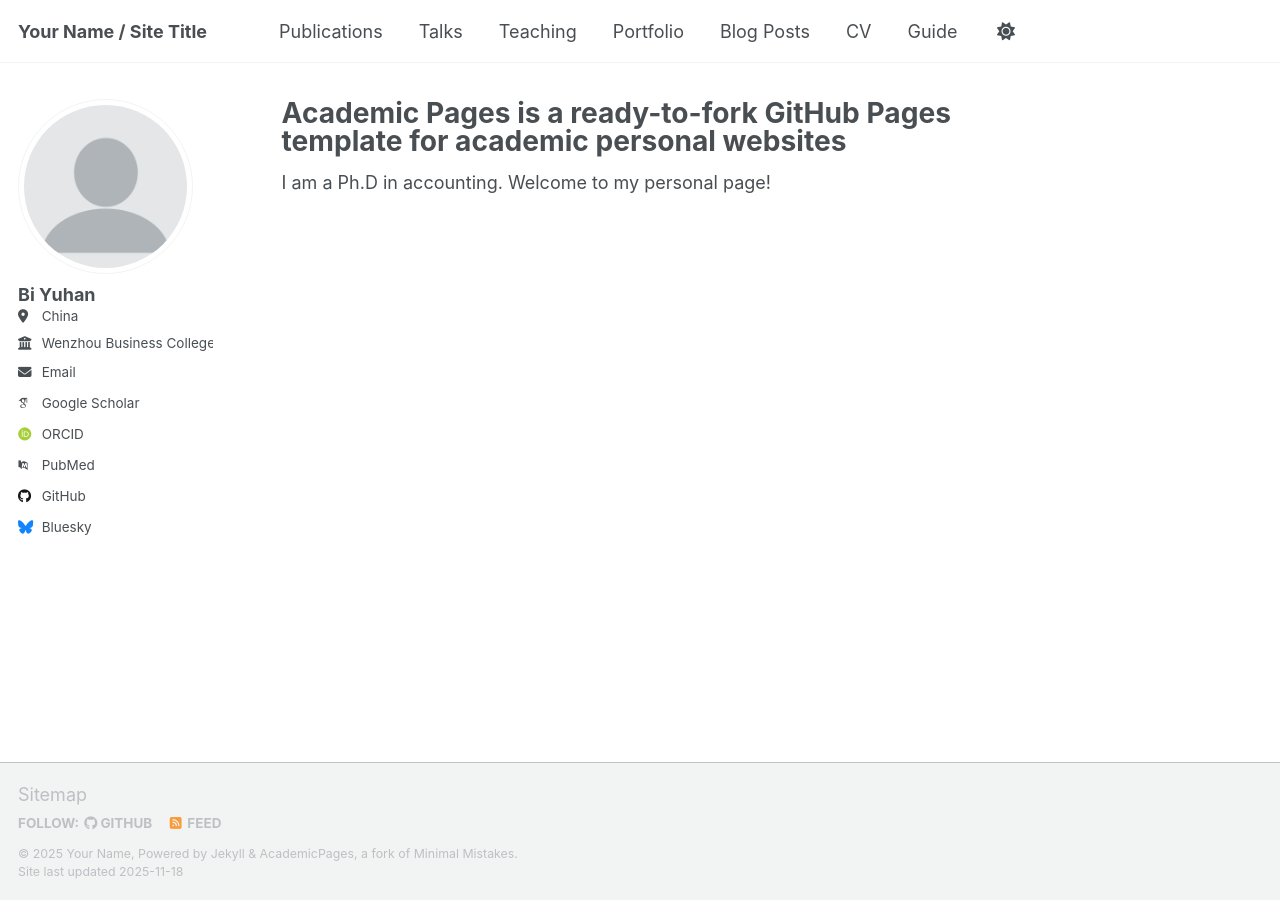
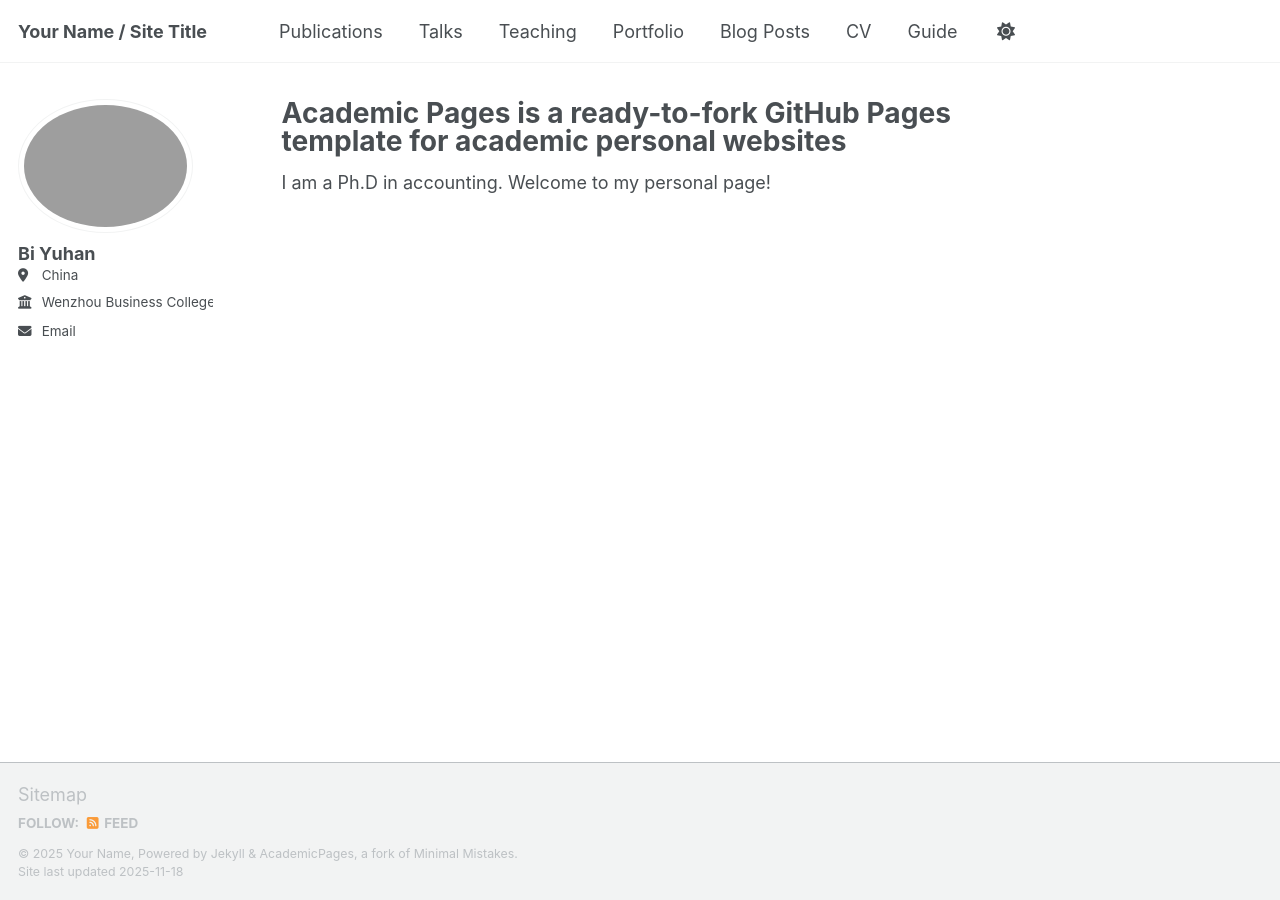
Before and after one commit to biyuhan/biyuhan.github.io, a Jekyll site: the page built from _pages/about.md, in a window 1280 px wide. Built offline with Jekyll 4.4.1, drawn with Linux system fonts in a browser that asks for light colours; some web fonts are replaced; a script that is not in the unit is left out.

Commit message:
Update _config.yml

```diff
--- a/_config.yml
+++ b/_config.yml
@@ -23,58 +23,58 @@ repository               : "academicpages/academicpages.github.io"
 #               Additional customization can be done by editing /_includes/author-profile.html
 author:
   # Biographic information
-  avatar           : "profile.png"
+  avatar           : "美式证件照.png"
   name             : "Bi Yuhan"
   location         : "China"
   employer         : "Wenzhou Business College"
   email            : "yuhan_bi@163.com"
 
   # Academic websites
-  academia         : # URL
-  arxiv            : # URL - Update with the correct link to your profile
-  googlescholar    : "https://scholar.google.com/citations?user=PS_CX0AAAAAJ"
-  inspire-hep      : # URL
-  impactstory      : # URL
-  orcid            : "https://orcid.org/yourorcidurl"
-  semantic         : # URL
-  pubmed           : "https://www.ncbi.nlm.nih.gov/pubmed/?term=john+snow"
-  researchgate     : # URL
-  scopus           : # URL
+  #academia         : # URL
+  #arxiv            : # URL - Update with the correct link to your profile
+  #googlescholar    : "https://scholar.google.com/citations?user=PS_CX0AAAAAJ"
+  #inspire-hep      : # URL
+  #impactstory      : # URL
+  #orcid            : "https://orcid.org/yourorcidurl"
+  #semantic         : # URL
+  #pubmed           : "https://www.ncbi.nlm.nih.gov/pubmed/?term=john+snow"
+  #researchgate     : # URL
+  #scopus           : # URL
 
   # Repositories and software development
-  bitbucket        : # Username - Update with your username on the site
-  codepen          : # Username
-  dribbble         : # Username
-  github           : "academicpages"
-  kaggle           : # Username
-  stackoverflow    : # User number or user number and name (i.e., use "1" or "1/jeff-atwood")
+  #bitbucket        : # Username - Update with your username on the site
+  #codepen          : # Username
+  #dribbble         : # Username
+  #github           : "academicpages"
+  #kaggle           : # Username
+  #stackoverflow    : # User number or user number and name (i.e., use "1" or "1/jeff-atwood")
 
   # Social media
-  artstation       : # Username
-  bluesky          : "bsky.app" # Replace this with you Bluesky username
-  facebook         : # Username
-  flickr           : # Username
-  foursquare       : # Username
-  goodreads        : # Username
-  google_plus      : # Username
-  keybase          : # Username
-  instagram        : # Username
-  lastfm           : # Username
-  linkedin         : # Username
-  mastodon         : # URL
-  medium           : # URL
-  pinterest        : # Username
-  soundcloud       : # Username
-  steam            : # Username
-  telegram         : # URL
-  tumblr           : # Username
-  twitter          : # Username for X / Twitter
-  vine             : # Username
-  weibo            : # Username
-  wikipedia        : # Username
-  xing             : # Username
-  youtube          : # Username
-  zhihu            : # Username
+  #artstation       : # Username
+  #bluesky          : "bsky.app" # Replace this with you Bluesky username
+  #facebook         : # Username
+  #flickr           : # Username
+  #foursquare       : # Username
+  #goodreads        : # Username
+  #google_plus      : # Username
+  #keybase          : # Username
+  #instagram        : # Username
+  #lastfm           : # Username
+  #linkedin         : # Username
+  #mastodon         : # URL
+  #medium           : # URL
+  #pinterest        : # Username
+  #soundcloud       : # Username
+  #steam            : # Username
+  #telegram         : # URL
+  #tumblr           : # Username
+  #twitter          : # Username for X / Twitter
+  #vine             : # Username
+  #weibo            : # Username
+  #wikipedia        : # Username
+  #xing             : # Username
+  #youtube          : # Username
+  #zhihu            : # Username
 
 # Publication Category - The following the list of publication categories and their headings
 publication_category:
```
